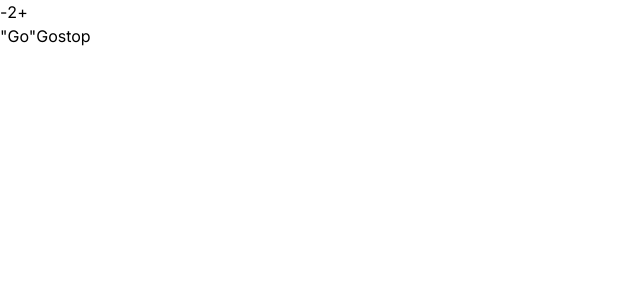
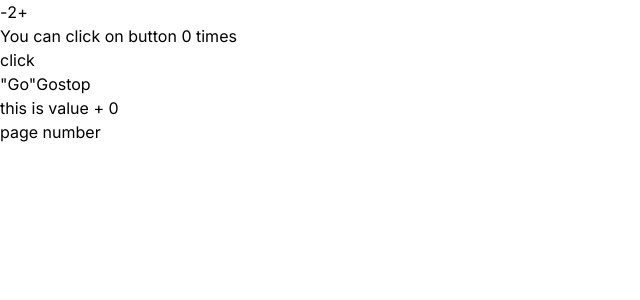
Before and after one commit to m-saqlain024/next-js-app, a Next.js app: page / in a window 1280 px wide. Shown: the top 300 px of the page, without its empty margins (0-640 px from the left). Built offline with nearby package versions, Linux system fonts and the light colour scheme.

Commit message:
learn some new concept in depth

```diff
--- a/src/app/page.tsx
+++ b/src/app/page.tsx
@@ -1,14 +1,19 @@
 // import UseEffect from "@/component/reactHooks/UseEffect";
 import React from "react";
 import UseState from "@/component/reactHooks/useState";
-import Firstmachine from "../component/machine/Firstmachine"
+import Firstmachine from "../component/machine/Firstmachine";
+import UseStateClass from "../component/reactHooks/useStateClass";
+import UseEffect from "@/component/reactHooks/UseEffect";
 function page() {
   return (
     <div>
-      <UseState/>
+      <UseState />
       {/* <UseEffect /> */}
 
-      <Firstmachine/>
+      <UseStateClass />
+      <Firstmachine />
+
+      <UseEffect />
     </div>
   );
 }
--- a/src/component/index.js
+++ b/src/component/index.js
@@ -1,2 +1,3 @@
 export { default as UseState} from "./reactHooks/useState"
 export { default as UseEffect } from "./reactHooks/UseEffect";
+export { default as UseStateClass } from "./reactHooks/useStateClass";
--- a/src/component/reactHooks/UseEffect.js
+++ b/src/component/reactHooks/UseEffect.js
@@ -0,0 +1,18 @@
+'use client'
+import React , { useState , useEffect} from 'react'
+
+function UseEffect() {
+
+    const [ count , setCount] = useState(0)
+    useEffect(()=>{
+     document.title = `${count}`
+    })
+  return (
+    <div>
+      <p>this is value + {count}</p>
+      <button onClick={()=> setCount(count+1)}> page number</button>
+    </div>
+  )
+}
+
+export default UseEffect
--- /dev/null
+++ b/src/component/reactHooks/useStateClass.js
@@ -0,0 +1,20 @@
+"use client"
+import React, { Component } from 'react'
+
+export default class useStateClass extends Component {
+    constructor(props){
+        super(props);
+         this.state = {
+           count: 0,
+         };
+    }
+  render() {
+
+    return (
+      <div>
+        <p> You can click on button {this.state.count} times</p>
+        <button onClick={()=>  this.setState({count:this.state.count+1})}> click</button>
+      </div>
+    );
+  }
+}
```
